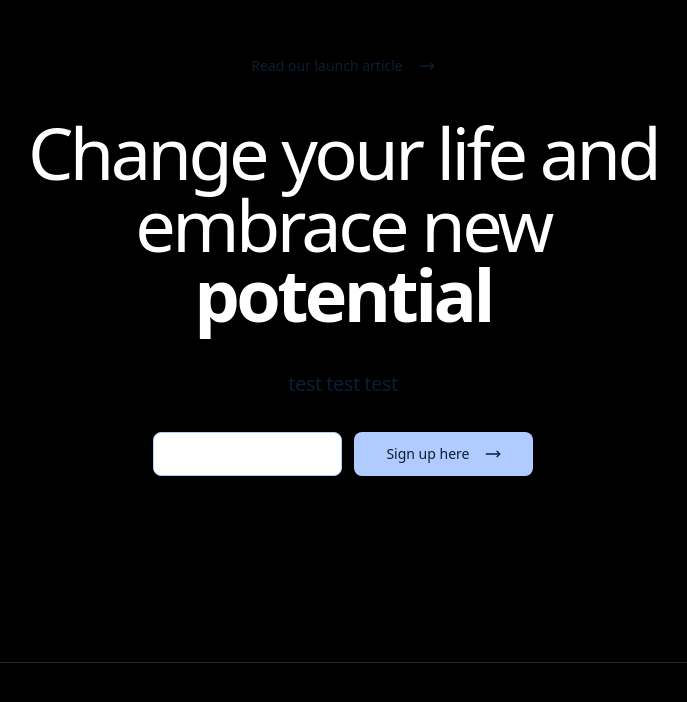
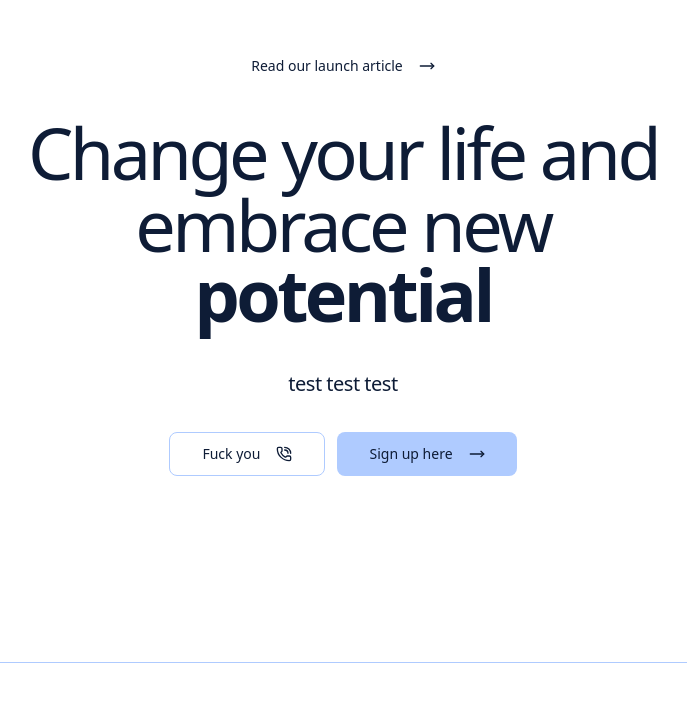
Before and after one commit to nvstre/Clarivo, a Next.js app: page / in a window 1280 px wide. Shown: the part 138-840 px from the top of the page, without its empty margins (297-984 px from the left). Built offline with nearby package versions, Linux system fonts and the light colour scheme.

Commit message:
Updated color pallete

```diff
--- a/src/app/components/ui/animated-hero.tsx
+++ b/src/app/components/ui/animated-hero.tsx
@@ -57,7 +57,7 @@ export function Hero() {
           </div>
           <div className="flex flex-row gap-3">
             <Button size="lg" className="gap-4" variant="outline">
-              Jump on a call <PhoneCall className="w-4 h-4" />
+              Fuck you <PhoneCall className="w-4 h-4" />
             </Button>
             <Button size="lg" className="gap-4">
               Sign up here <MoveRight className="w-4 h-4" />
--- a/src/app/page.tsx
+++ b/src/app/page.tsx
@@ -2,57 +2,56 @@ import { Hero } from "./components/ui/animated-hero";
 
 export default function Home() {
   return (
-    <main className="bg-black text-white w-full min-h-screen">
+    <main className="bg-background text-foreground w-full min-h-screen">
       {/* Hero Section */}
       <section className="min-h-screen flex items-center justify-center px-6">
         <Hero />
       </section>
 
       {/* Tablet Preview Section */}
-      <section className="min-h-screen flex items-center justify-center px-6 border-t border-neutral-800">
+      <section className="min-h-screen flex items-center justify-center px-6 border-t border-border">
         <div className="text-center text-2xl text-muted-foreground">
-          {/* Replace with actual tablet mockup when ready */}
           Tablet preview placeholder
         </div>
       </section>
 
       {/* Features Section */}
-      <section className="min-h-screen flex items-center justify-center px-6 border-t border-neutral-800">
+      <section className="min-h-screen flex items-center justify-center px-6 border-t border-border">
         <div className="text-center text-2xl text-muted-foreground">
           Features section placeholder
         </div>
       </section>
 
       {/* Reviews Section */}
-      <section className="min-h-screen flex items-center justify-center px-6 border-t border-neutral-800">
+      <section className="min-h-screen flex items-center justify-center px-6 border-t border-border">
         <div className="text-center text-2xl text-muted-foreground">
           Reviews section placeholder
         </div>
       </section>
 
       {/* Pricing Section */}
-      <section className="min-h-screen flex items-center justify-center px-6 border-t border-neutral-800">
+      <section className="min-h-screen flex items-center justify-center px-6 border-t border-border">
         <div className="text-center text-2xl text-muted-foreground">
           Pricing section placeholder
         </div>
       </section>
 
       {/* Blog Section */}
-      <section className="min-h-screen flex items-center justify-center px-6 border-t border-neutral-800">
+      <section className="min-h-screen flex items-center justify-center px-6 border-t border-border">
         <div className="text-center text-2xl text-muted-foreground">
           Blog section placeholder
         </div>
       </section>
 
       {/* FAQ Section */}
-      <section className="min-h-screen flex items-center justify-center px-6 border-t border-neutral-800">
+      <section className="min-h-screen flex items-center justify-center px-6 border-t border-border">
         <div className="text-center text-2xl text-muted-foreground">
           FAQ section placeholder
         </div>
       </section>
 
       {/* Footer */}
-      <footer className="border-t border-neutral-800 py-10 px-6 text-center text-sm text-muted-foreground">
+      <footer className="border-t border-border py-10 px-6 text-center text-sm text-muted-foreground">
         &copy; {new Date().getFullYear()} AI Goal Coach. All rights reserved.
       </footer>
     </main>
--- a/src/app/style.css
+++ b/src/app/style.css
@@ -8,7 +8,7 @@
   /* Page container */
   .page-container {
     font-family: Arial, sans-serif;
-    background-color: #000;
+    background-color: #ffff;
     color: white;
     min-height: 100vh;
   }
--- a/tailwind.config.ts
+++ b/tailwind.config.ts
@@ -2,17 +2,15 @@
 module.exports = {
   content: [
     "./src/**/*.{js,ts,jsx,tsx}",
-    "./app/styles/globals.css", // Make sure globals.css is included
   ],
   theme: {
     extend: {
       colors: {
-        background: '#FFFFFF',    // White background
-        foreground: '#0E1C36',    // Dark blue text
-        accent: '#F97316',        // Orange accent (similar to Whop)
-        muted: '#F9FBF2',         // Light off-white
-        lightCyan: '#D7F9FF',     // Light cyan
-        softBlue: '#AFCBFF',      // Soft blue
+        background: '#FFFFFF',
+        foreground: '#0E1C36',
+        accent1: '#F9FBF2',
+        accent2: '#D7F9FF',
+        accent3: '#AFCBFF',
       },
     },
   },
```
